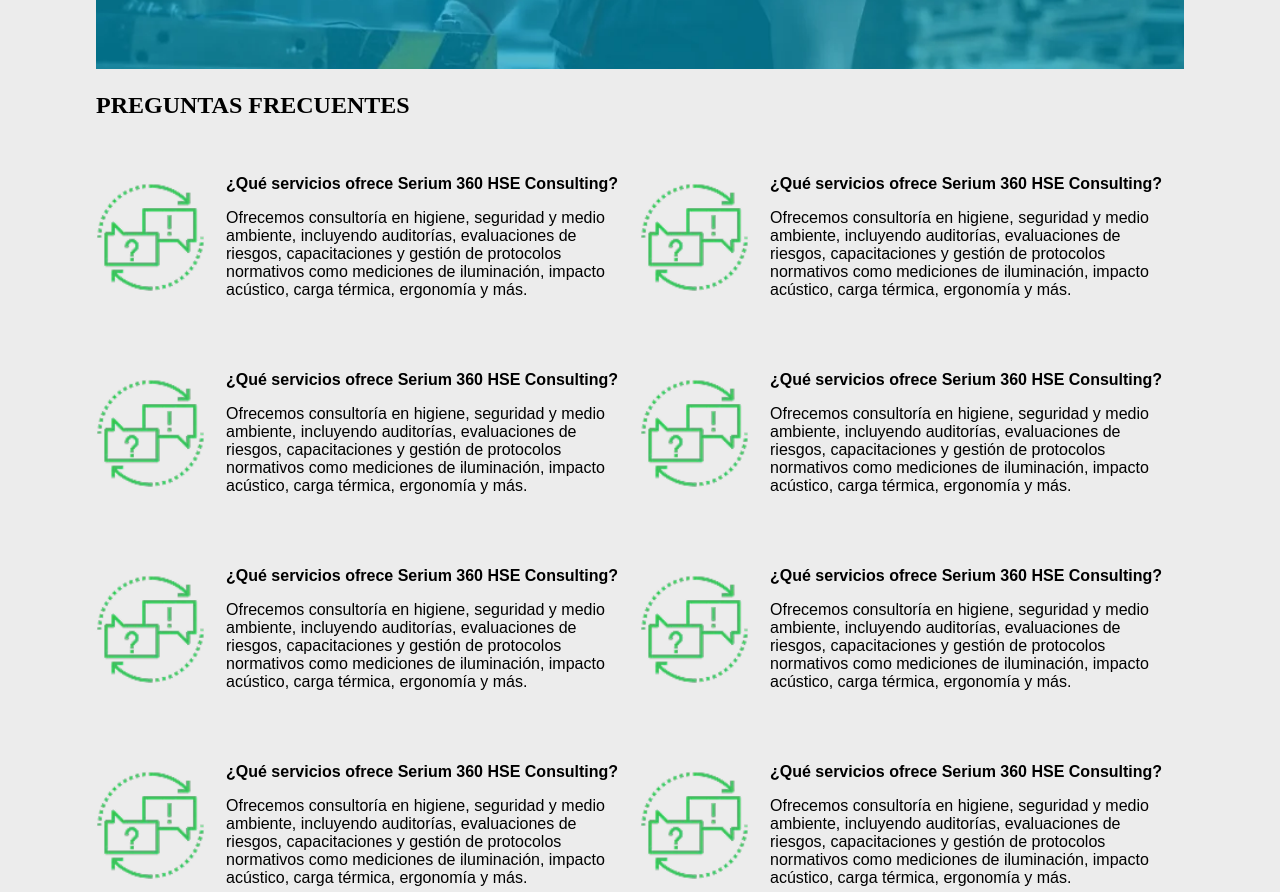
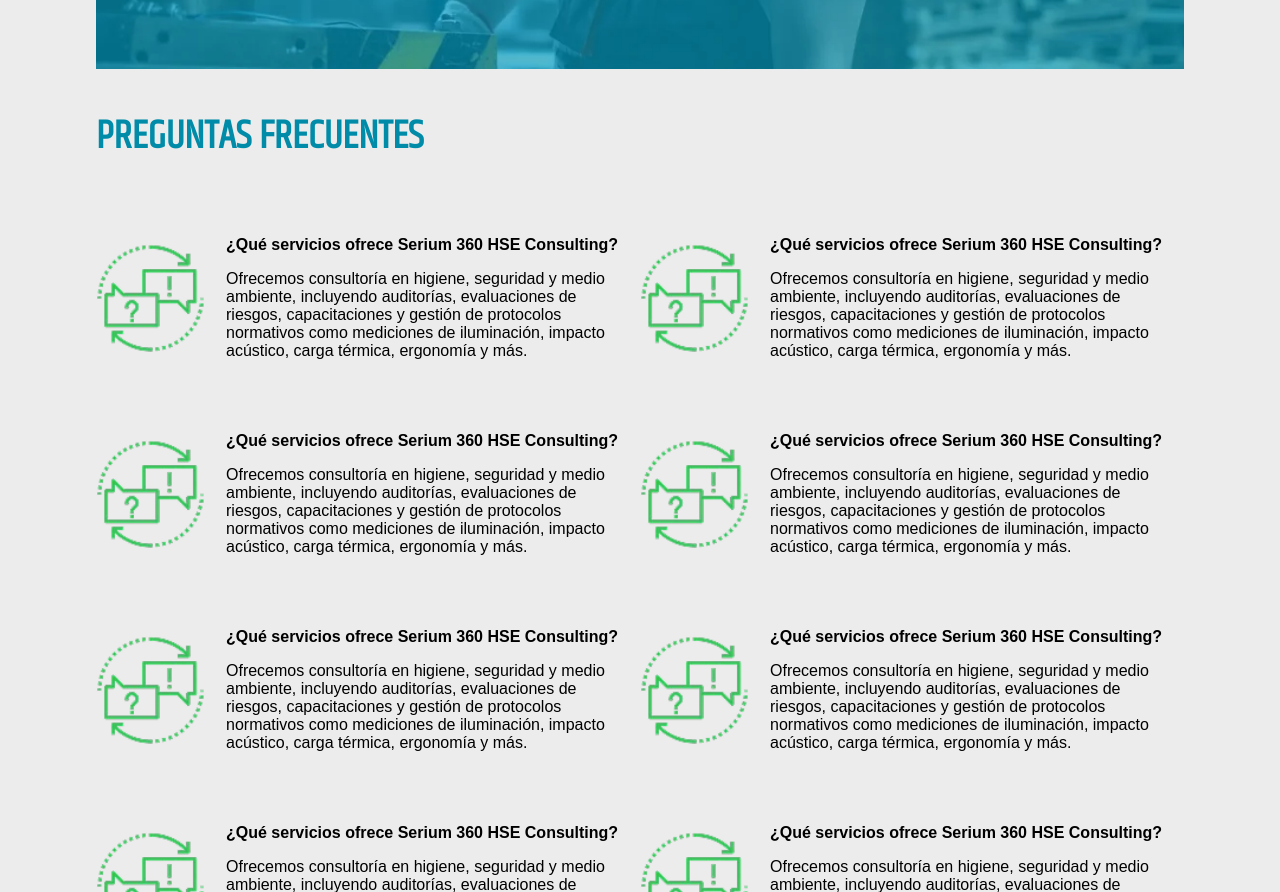
Before and after one commit to Serium360/Serium360.github.io, a plain HTML site: page index.html in a window 1280 px wide. Shown: the part 3813-4705 px from the top of the page. Drawn offline with Linux system fonts and the light colour scheme.

Commit message:
Update style.css

```diff
--- a/style.css
+++ b/style.css
@@ -196,7 +196,12 @@
     border: none;
     cursor: pointer;
 }
-
+.pregText h2{
+    font-family: 'Khand';
+    font-size: 900;
+    color: rgba(0, 139, 169, 1);
+    font-size: 40px;
+}
 .buttonContBan a {
     text-decoration: none;
     color: rgb(255, 255, 255);
```
